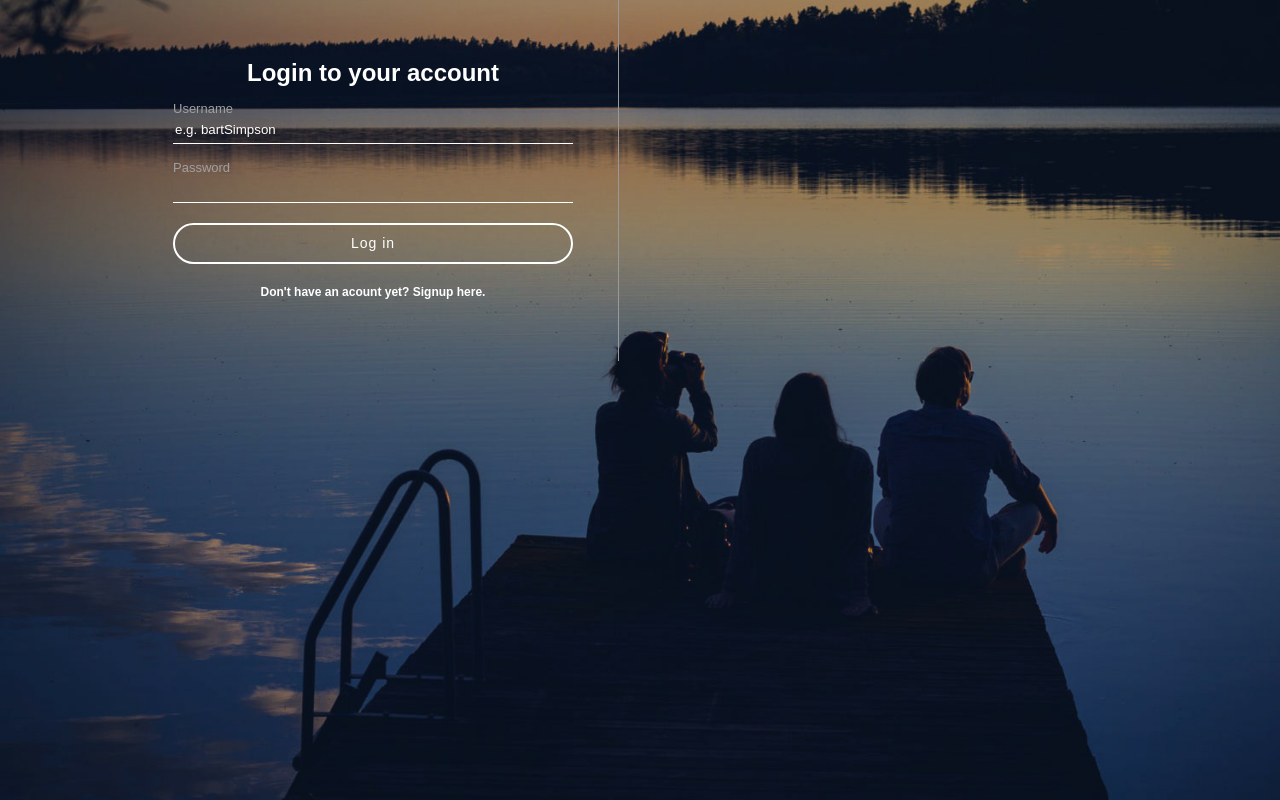
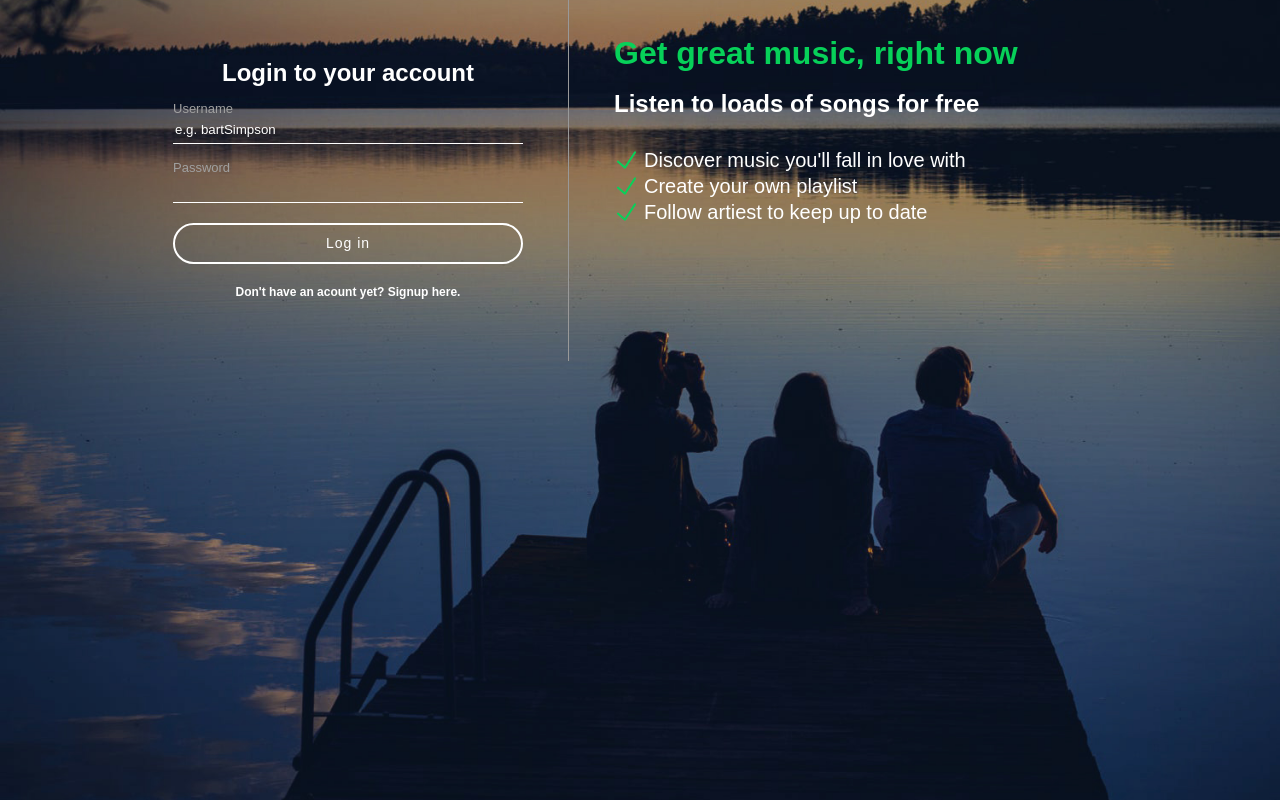
Before and after one commit to mali-tian/php-sample, a PHP site: page /register.php in a window 1280 px wide. Run offline with PHP 8.4, Linux system fonts and the light colour scheme.

Commit message:
Login text on right section

```diff
--- a/assets/css/register.css
+++ b/assets/css/register.css
@@ -59,7 +59,7 @@ body {
 }
 
 #inputContainer {
-  width: 400px;
+  width: 350px;
   padding: 45px;
   float: left;
   border-right: 1px solid #999;
@@ -119,3 +119,28 @@ body {
 #registerForm {
   display: none;
 }
+
+#loginText {
+  padding: 45px;
+  display: table-cell;
+}
+
+#loginText h1 {
+  color: #07d159;
+  font-weight: bold;
+}
+
+#loginText h2 {
+  margin: 35px 0;
+}
+
+#loginText ul {
+  padding: 0;
+}
+
+#loginText li {
+  font-size: 20px;
+  list-style-type: none;
+  padding: 5px 30px;
+  background: url("../images/icons/checkmark.png") no-repeat 0 0;
+}
--- a/register.php
+++ b/register.php
@@ -122,6 +122,17 @@ function getInputValue($name)
             <span id="hideRegister">Already have an account? Login here.</span>
           </div>
         </form>
+
+      </div>
+
+      <div id="loginText">
+        <h1>Get great music, right now</h1>
+        <h2>Listen to loads of songs for free</h2>
+        <ul>
+          <li>Discover music you'll fall in love with</li>
+          <li>Create your own playlist</li>
+          <li>Follow artiest to keep up to date</li>
+        </ul>
       </div>
     </div>
 </body>
```
Also changed, not shown: assets/images/icons/checkmark.png (added).
